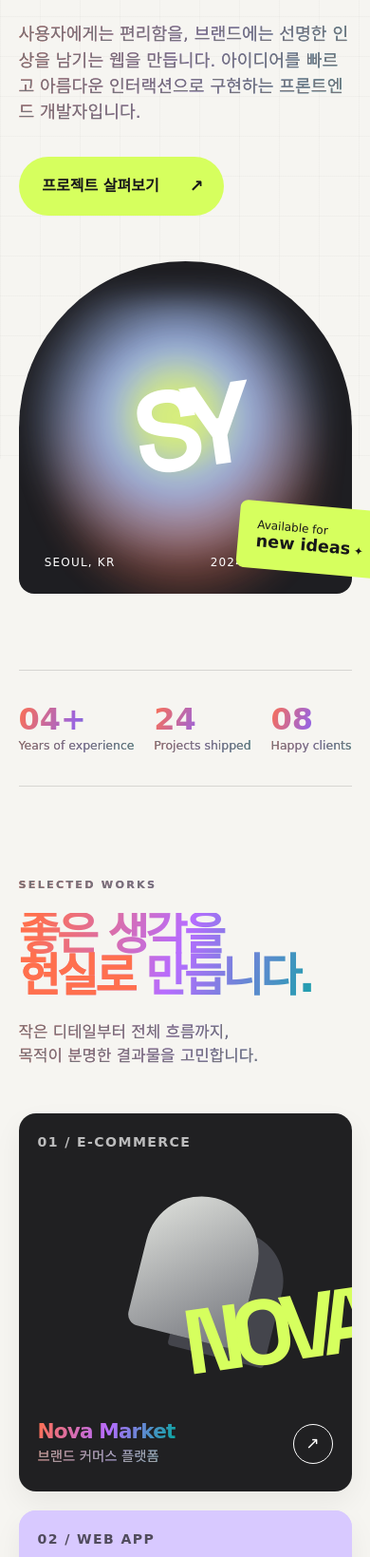
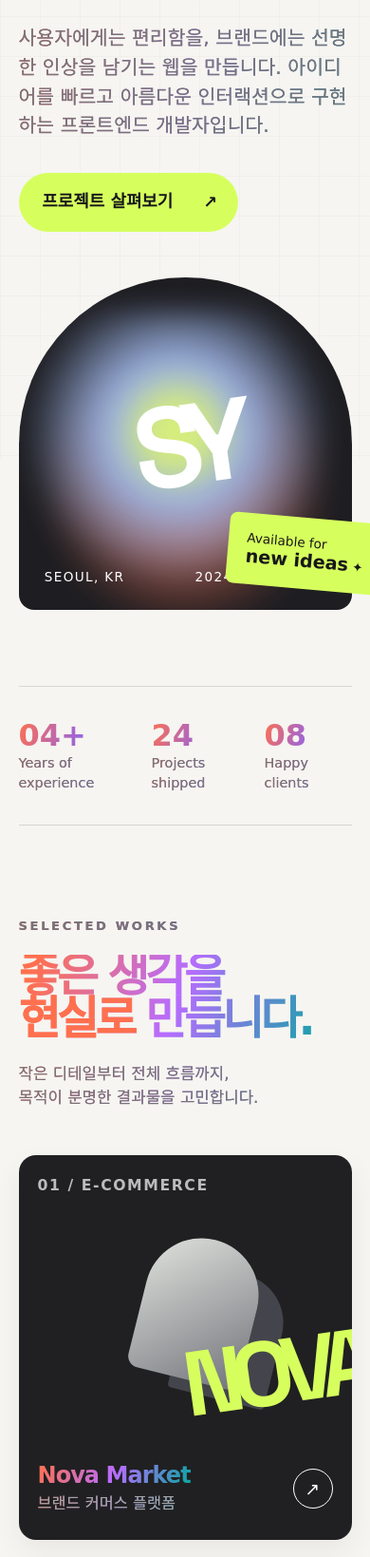
Before and after one commit to YEEERINNN/yrPortfolio-Class, a plain HTML site: page index.html in a window 390 px wide. Shown: the part 361-2000 px from the top of the page at 95% size. Drawn offline with Linux system fonts and the light colour scheme; a web font is replaced by a local one.

Commit message:
AI를 이용한 폰트 수정

```diff
--- a/style.css
+++ b/style.css
@@ -16,7 +16,7 @@ body {
   color: var(--ink);
   background: var(--cream);
   font-family: "Gaegu", "Brush Script MT", "Segoe Print", cursive;
-  font-size: 1.08rem;
+  font-size: 1.18rem;
   line-height: 1.5;
 }
 a { color: inherit; text-decoration: none; }
@@ -31,7 +31,7 @@ a { color: inherit; text-decoration: none; }
   color: transparent;
 }
 .logo span, h1 > span { color: var(--orange); }
-.nav { display: flex; gap: 2.3rem; color: var(--muted); font-size: 1rem; font-weight: 600; }
+.nav { display: flex; gap: 2.3rem; color: var(--muted); font-size: 1.12rem; font-weight: 600; }
 .nav a,
 .eyebrow,
 .intro,
@@ -48,7 +48,7 @@ a { color: inherit; text-decoration: none; }
 .nav a:hover, .site-footer a:hover { color: var(--ink); }
 .menu-toggle { display: none; border: 0; background: none; padding: .5rem; }
 .hero { min-height: 620px; display: grid; grid-template-columns: 1.1fr .9fr; align-items: center; gap: 3rem; padding: 4.5rem 0 5rem; }
-.eyebrow { margin: 0 0 1.3rem; color: var(--muted); font-size: .7rem; font-weight: 700; letter-spacing: .2em; }
+.eyebrow { margin: 0 0 1.3rem; color: var(--muted); font-size: .82rem; font-weight: 700; letter-spacing: .2em; }
 h1, h2, h3, p { margin-top: 0; }
 h1, h2 {
   font: 700 clamp(3.6rem, 7vw, 7.4rem)/.92 "Gaegu", "Brush Script MT", "Segoe Print", cursive;
@@ -59,8 +59,8 @@ h1, h2 {
   color: transparent;
 }
 h1 em, h2 em { color: var(--orange); font-style: normal; }
-.intro { max-width: 450px; margin: 2.1rem 0; color: var(--muted); font-size: 1.14rem; }
-.button { display: inline-flex; align-items: center; gap: 2rem; border: 0; border-radius: 100px; padding: 1.1rem 1.35rem 1.1rem 1.55rem; font-family: "Gaegu", "Brush Script MT", "Segoe Print", cursive; font-weight: 700; font-size: 1rem; cursor: pointer; transition: transform .2s, box-shadow .2s; }
+.intro { max-width: 450px; margin: 2.1rem 0; color: var(--muted); font-size: 1.28rem; }
+.button { display: inline-flex; align-items: center; gap: 2rem; border: 0; border-radius: 100px; padding: 1.1rem 1.35rem 1.1rem 1.55rem; font-family: "Gaegu", "Brush Script MT", "Segoe Print", cursive; font-weight: 700; font-size: 1.12rem; cursor: pointer; transition: transform .2s, box-shadow .2s; }
 .button:hover { transform: translateY(-3px); box-shadow: 0 10px 22px rgba(23,23,25,.13); }
 .button span { font-size: 1.1rem; }
 .button-primary { background: var(--lime); }
@@ -68,9 +68,9 @@ h1 em, h2 em { color: var(--orange); font-style: normal; }
 .portrait-card { position: relative; height: 430px; overflow: hidden; border-radius: 220px 220px 20px 20px; background: #1e1e22; }
 .portrait-glow { position: absolute; inset: 10% -10% -15%; background: radial-gradient(circle at 48% 35%, #e6ff86 0 9%, #a6bff4 22%, transparent 50%), radial-gradient(circle, #ff7453, transparent 55%); filter: blur(14px); opacity: .92; }
 .portrait-initials { position: absolute; top: 37%; width: 100%; text-align: center; color: #fff; font: 700 7.5rem/.8 "Space Grotesk"; letter-spacing: -.15em; transform: rotate(-8deg); }
-.portrait-caption { position: absolute; right: 1.7rem; bottom: 1.5rem; left: 1.7rem; display: flex; justify-content: space-between; color: #fff; font-size: .75rem; letter-spacing: .1em; }
-.floating-note { position: absolute; right: -2rem; bottom: 1.4rem; padding: 1.1rem 1.2rem; background: var(--lime); border-radius: 8px; font-size: .75rem; line-height: 1.2; transform: rotate(5deg); }
-.floating-note strong { font-size: 1.1rem; }
+.portrait-caption { position: absolute; right: 1.7rem; bottom: 1.5rem; left: 1.7rem; display: flex; justify-content: space-between; color: #fff; font-size: .85rem; letter-spacing: .1em; }
+.floating-note { position: absolute; right: -2rem; bottom: 1.4rem; padding: 1.1rem 1.2rem; background: var(--lime); border-radius: 8px; font-size: .85rem; line-height: 1.2; transform: rotate(5deg); }
+.floating-note strong { font-size: 1.2rem; }
 .stats { display: flex; gap: 5rem; border-top: 1px solid var(--line); border-bottom: 1px solid var(--line); padding: 2rem 0; }
 .stats div { display: flex; align-items: baseline; gap: .75rem; }
 .stats strong {
@@ -80,11 +80,11 @@ h1 em, h2 em { color: var(--orange); font-style: normal; }
   background-clip: text;
   color: transparent;
 }
-.stats span { color: var(--muted); font-size: .88rem; }
+.stats span { color: var(--muted); font-size: 1rem; }
 .projects-section { padding: 9rem 0; }
 .section-heading { display: flex; justify-content: space-between; align-items: end; margin-bottom: 3rem; }
 h2 { margin-bottom: 0; font-size: clamp(3rem, 5vw, 5.4rem); }
-.section-heading > p { color: var(--muted); font-size: 1rem; text-align: right; }
+.section-heading > p { color: var(--muted); font-size: 1.12rem; text-align: right; }
 .project-grid { display: grid; grid-template-columns: repeat(3, 1fr); gap: 1.25rem; }
 .project-card { border-radius: 18px; overflow: hidden; box-shadow: 0 12px 30px rgba(23, 23, 25, .06); transition: transform .35s ease, box-shadow .35s ease; }
 .project-card:hover { transform: translateY(-10px); box-shadow: 0 24px 45px rgba(23, 23, 25, .14); }
@@ -92,7 +92,7 @@ h2 { margin-bottom: 0; font-size: clamp(3rem, 5vw, 5.4rem); }
 .project-card-dark { background: #202022; color: #fff; }
 .project-card-lilac { background: var(--lilac); }
 .project-card-orange { background: var(--orange); }
-.visual-label { position: absolute; top: 1.25rem; left: 1.25rem; font-size: .88rem; font-weight: 700; letter-spacing: .1em; opacity: .7; }
+.visual-label { position: absolute; top: 1.25rem; left: 1.25rem; font-size: .98rem; font-weight: 700; letter-spacing: .1em; opacity: .7; }
 .visual-word { position: absolute; right: -1rem; bottom: 2rem; color: var(--lime); font: 700 6rem/.8 "Space Grotesk"; letter-spacing: -.13em; transform: rotate(-8deg); }
 .product-shape { position: absolute; top: 29%; left: 37%; width: 120px; height: 150px; border-radius: 60px 60px 12px 12px; background: linear-gradient(140deg, #e2e4df, #73757c); box-shadow: 40px 20px 0 -8px #44454c; transform: rotate(14deg); }
 .finance-visual { background: var(--lilac); }
@@ -105,14 +105,14 @@ h2 { margin-bottom: 0; font-size: clamp(3rem, 5vw, 5.4rem); }
 .project-info { display: flex; align-items: center; justify-content: space-between; padding: 1.4rem 1.25rem 1.6rem; }
 .project-info h3 {
   margin-bottom: .25rem;
-  font: 600 1.35rem "Brush Script MT", "Segoe Print", cursive;
+  font: 600 1.5rem "Brush Script MT", "Segoe Print", cursive;
   letter-spacing: -.04em;
   background: linear-gradient(110deg, #ff704e, #b76cff 50%, #08a7a1);
   -webkit-background-clip: text;
   background-clip: text;
   color: transparent;
 }
-.project-info p { margin: 0; color: var(--muted); font-size: .9rem; }
+.project-info p { margin: 0; color: var(--muted); font-size: 1.02rem; }
 .project-card-dark .project-info p { color: #a6a5a9; }
 .project-info a { display: grid; width: 42px; height: 42px; place-items: center; border: 1px solid currentColor; border-radius: 50%; transition: background .2s, color .2s, transform .2s; }
 .project-info a:hover { transform: rotate(45deg); }
@@ -121,13 +121,13 @@ h2 { margin-bottom: 0; font-size: clamp(3rem, 5vw, 5.4rem); }
 .contact-section h2 { color: #fff; }
 .contact-section h2 em { color: var(--lime); }
 .contact-form { display: grid; gap: 1.15rem; align-content: center; }
-.contact-form label { display: grid; gap: .45rem; color: #aaa9ae; font-size: .88rem; }
+.contact-form label { display: grid; gap: .45rem; color: #aaa9ae; font-size: 1rem; }
 input, textarea { width: 100%; padding: .8rem 0; border: 0; border-bottom: 1px solid #4f4e53; outline: 0; color: #fff; background: transparent; font: inherit; resize: vertical; }
 input:focus, textarea:focus { border-color: var(--lime); }
 input::placeholder, textarea::placeholder { color: #6f6e73; }
 .button-light { justify-self: start; margin-top: .5rem; background: var(--lime); color: var(--ink); }
-.form-status { min-height: 1.2rem; margin: 0; color: var(--lime); font-size: .9rem; }
-.site-footer { display: flex; justify-content: space-between; padding: 1.5rem 0 2.5rem; color: var(--muted); font-size: .84rem; letter-spacing: .08em; }
+.form-status { min-height: 1.2rem; margin: 0; color: var(--lime); font-size: 1rem; }
+.site-footer { display: flex; justify-content: space-between; padding: 1.5rem 0 2.5rem; color: var(--muted); font-size: .92rem; letter-spacing: .08em; }
 .site-footer div { display: flex; gap: 1.5rem; }
 .reveal { opacity: 0; transform: translateY(18px); transition: opacity .7s ease, transform .7s ease; }
 .reveal.visible { opacity: 1; transform: none; }
@@ -157,7 +157,7 @@ body::before {
   .portrait-card { height: 350px; }
   .stats { justify-content: space-between; gap: .5rem; }
   .stats div { display: grid; gap: 0; }
-  .stats span { font-size: .78rem; }
+  .stats span { font-size: .9rem; }
   .projects-section { padding: 6rem 0; }
   .section-heading { display: block; }
   .section-heading > p { margin-top: 1.5rem; text-align: left; font-size: 1.05rem; }
```
